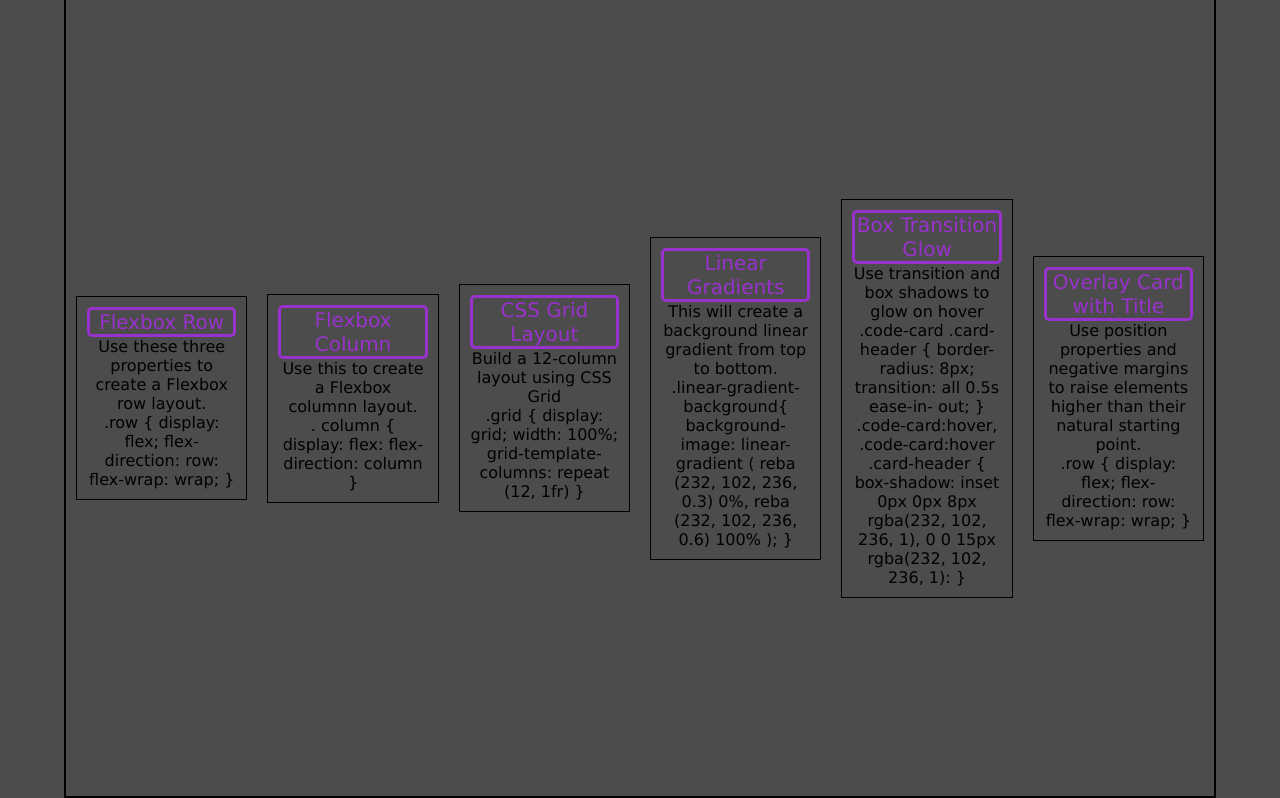
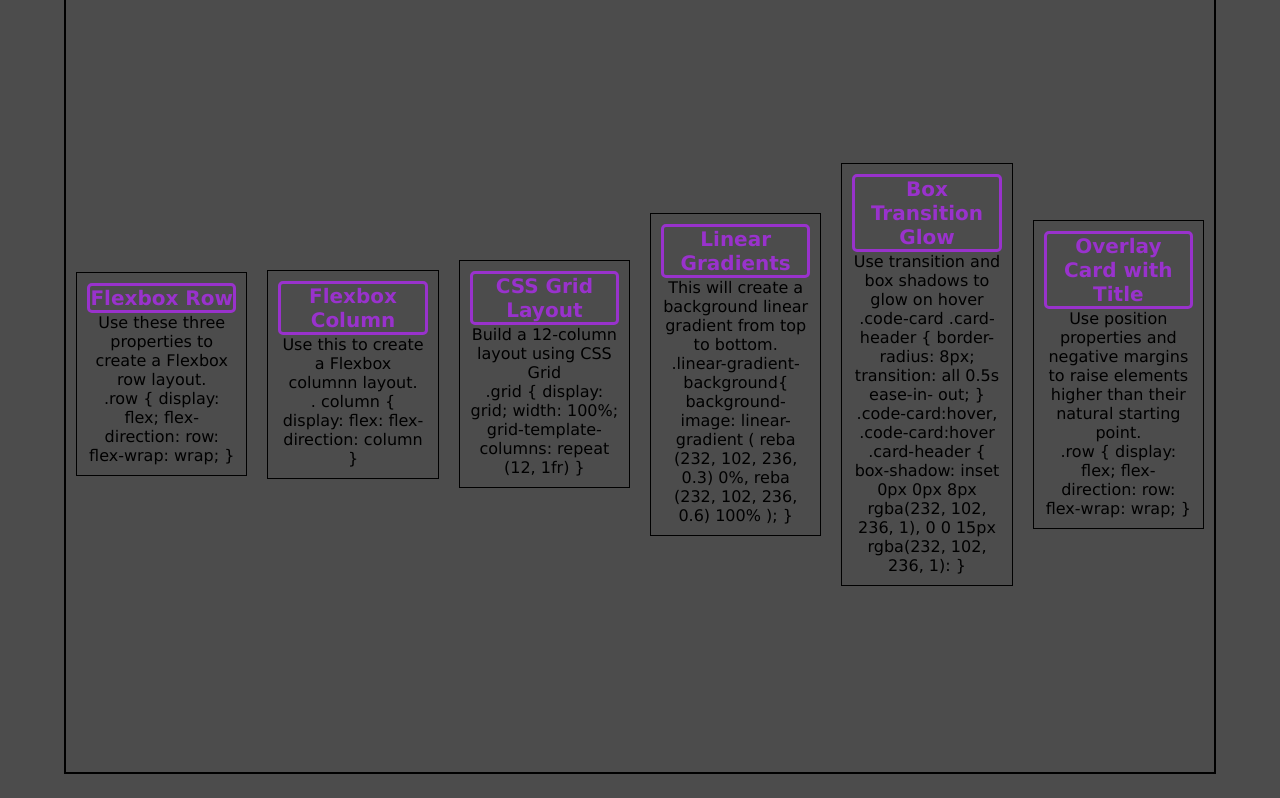
Before and after one commit to tkhobbes43/mini-project-css-styling, a plain HTML site: page css-styling/index.html in a window 1280 px wide. Shown: the part 102-900 px from the top of the page. After the commit the page ends 876 px from the top, so only its background shows below. Drawn offline with Linux system fonts and the light colour scheme.

Commit message:
updated the html elements

```diff
--- a/asset/style.css
+++ b/css-styling/asset/style.css
@@ -26,7 +26,7 @@ main {
   border-width: 2px;
   }
 
-header {
+h2 {
   color:darkorchid;
   font-size: 20px;
   border-style: solid;
--- a/index.html
+++ b/css-styling/index.html
@@ -16,7 +16,7 @@
     </header>
     <main>
         <section class="card"> <!--flexbox row-->
-          <header>Flexbox Row</header>
+          <h2>Flexbox Row</h2>
           <p>Use these three properties to create a Flexbox row layout.</p>
           <div>
             <code>.row {
@@ -28,7 +28,7 @@
           </div>
         </section>
         <section class="card"> <!--Flexbox column-->
-          <header>Flexbox Column</header>
+          <h2>Flexbox Column</h2>
           <div class="card-content">
             <p>Use this to create a Flexbox columnn layout.</p>
             <code>. column {
@@ -39,7 +39,7 @@
           </div>
         </section>
         <section class="card"> <!--CSS Grid Layout-->
-          <header>CSS Grid Layout</header>
+          <h2>CSS Grid Layout</h2>
           <div>
             <p>Build a 12-column layout using CSS Grid</p>
             <code>.grid {
@@ -52,7 +52,7 @@
           </div>
         </section>
         <section class="card"> <!--Linear Gradients-->
-          <header>Linear Gradients</header>
+          <h2>Linear Gradients</h2>
           <div>
             <p>This will create a background linear gradient from top to bottom.</p>
             <code>.linear-gradient-background{
@@ -66,7 +66,7 @@
           </div>
         </section>
         <section class="card"> <!--Box Transition Glow-->
-          <header>Box Transition Glow</header>
+          <h2>Box Transition Glow</h2>
           <div>
             <p>Use transition and box shadows to glow on hover</p>
             <code>.code-card .card-header {
@@ -84,7 +84,7 @@
           </div>
         </section>
         <section class="card"> <!--Overlay Card with Title -->
-          <header>Overlay Card with Title</header>
+          <h2>Overlay Card with Title</h2>
           <div>
             <p>Use position properties and negative margins to raise elements higher than their natural starting point.</p>
             <code>.row {
@@ -96,6 +96,5 @@
           </div>
         </section>
       </main>
-
-</body>
+  </body>
 </html>
```
Also changed, not shown: css-styling/Images/01-app-desktop.png (renamed from Images/01-app-desktop.png), css-styling/Images/02-app-tablet.png (renamed from Images/02-app-tablet.png), css-styling/Images/03-app-mobile.png (renamed from Images/03-app-mobile.png), 2 other files.
